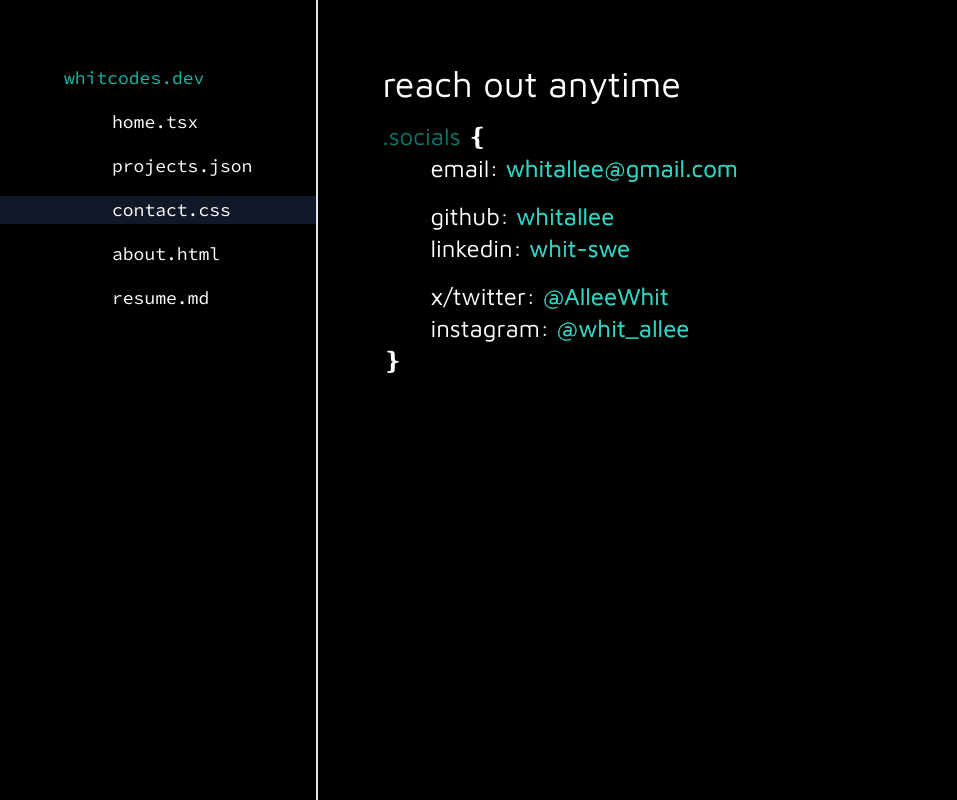
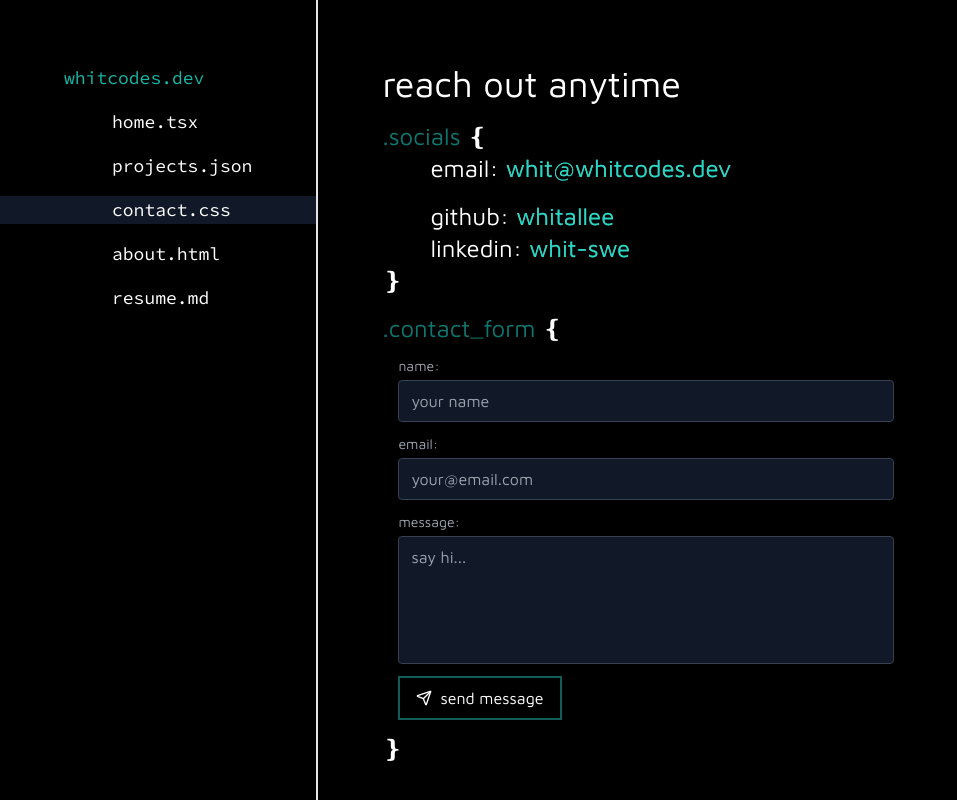
Before and after one commit to whitallee/portfolio, a Next.js app: page /contact in a window 1280 px wide. Shown: the whole page, without its empty margins (0-957 px from the left). Built offline with nearby package versions, Linux system fonts and the light colour scheme.

Commit message:
feature: contact email form via resend, also removed unnecessary contact info

```diff
--- /dev/null
+++ b/app/api/contact/route.ts
@@ -0,0 +1,25 @@
+import { Resend } from 'resend';
+import { NextRequest, NextResponse } from 'next/server';
+
+const resend = new Resend(process.env.RESEND_API_KEY);
+
+export async function POST(req: NextRequest) {
+    const { name, email, message } = await req.json();
+
+    if (!name || !email || !message) {
+        return NextResponse.json({ error: 'Missing fields' }, { status: 400 });
+    }
+
+    try {
+        await resend.emails.send({
+            from: 'noreply@whitcodes.dev',
+            to: 'whit@whitcodes.dev',
+            replyTo: email,
+            subject: `[whitcodes.dev] Message from ${name}`,
+            text: `Name: ${name}\nEmail: ${email}\n\nMessage:\n${message}`,
+        });
+        return NextResponse.json({ success: true });
+    } catch {
+        return NextResponse.json({ error: 'Failed to send email' }, { status: 500 });
+    }
+}
--- a/app/contact/page.tsx
+++ b/app/contact/page.tsx
@@ -1,18 +1,99 @@
+"use client"
+
 import Link from "next/link";
+import { useState } from "react";
+import { Send } from "lucide-react";
 
 export default function Contact() {
+    const [name, setName] = useState('')
+    const [email, setEmail] = useState('')
+    const [message, setMessage] = useState('')
+    const [status, setStatus] = useState<'idle' | 'sending' | 'sent' | 'error'>('idle')
+
+    async function handleSubmit(e: React.FormEvent) {
+        e.preventDefault()
+        setStatus('sending')
+        try {
+            const res = await fetch('/api/contact', {
+                method: 'POST',
+                headers: { 'Content-Type': 'application/json' },
+                body: JSON.stringify({ name, email, message }),
+            })
+            if (res.ok) {
+                setStatus('sent')
+                setName('')
+                setEmail('')
+                setMessage('')
+            } else {
+                setStatus('error')
+            }
+        } catch {
+            setStatus('error')
+        }
+    }
+
+    const inputClass = "bg-gray-900 border border-gray-700 focus:border-teal-700 focus:outline-none rounded px-3 py-2 text-white text-base w-full transition-colors"
+
     return (
-    <main className="h-screen max-h-screen flex flex-col items-start justify-start w-full gap-4 pt-16">
+        <main className="h-screen max-h-screen flex flex-col items-start justify-start w-full gap-4 pt-16 pr-4 overflow-y-auto pb-16">
             <h2 className="text-2xl sm:text-4xl">reach out anytime</h2>
             <div className="text-xl sm:text-2xl flex flex-col">
                 <span className="text-teal-700">.socials <span className="text-white">&#10100;</span></span>
-            <span className="indent-12 pb-4">email: <Link href="mailto:whitallee@gmail.com" className="text-teal-400 text-glow">whitallee@gmail.com</Link></span>
+                <span className="indent-12 pb-4">email: <Link href="mailto:whit@whitcodes.dev" className="text-teal-400 text-glow">whit@whitcodes.dev</Link></span>
                 <span className="indent-12">github: <Link href="https://github.com/whitallee" className="text-teal-400 text-glow">whitallee</Link></span>
-            <span className="indent-12 pb-4">linkedin: <Link href="https://www.linkedin.com/in/swe/" className="text-teal-400 text-glow">whit-swe</Link></span>
-            <span className="indent-12">x/twitter: <Link href="https://x.com/AlleeWhit" className="text-teal-400 text-glow">@AlleeWhit</Link></span>
-            <span className="indent-12">instagram: <Link href="https://www.instagram.com/whit_allee/" className="text-teal-400 text-glow">@whit_allee</Link></span>
+                <span className="indent-12">linkedin: <Link href="https://www.linkedin.com/in/whit-swe/" className="text-teal-400 text-glow">whit-swe</Link></span>
                 <span className="text-white">&#10101;</span>
             </div>
+
+            <form onSubmit={handleSubmit} className="flex flex-col gap-3 w-full max-w-lg text-base">
+                <div className="text-teal-700 text-xl sm:text-2xl">.contact_form <span className="text-white">&#10100;</span></div>
+                <div className="flex flex-col gap-1 pl-4">
+                    <label className="text-gray-400 text-sm">name:</label>
+                    <input
+                        type="text"
+                        required
+                        value={name}
+                        onChange={e => setName(e.target.value)}
+                        className={inputClass}
+                        placeholder="your name"
+                    />
+                </div>
+                <div className="flex flex-col gap-1 pl-4">
+                    <label className="text-gray-400 text-sm">email:</label>
+                    <input
+                        type="email"
+                        required
+                        value={email}
+                        onChange={e => setEmail(e.target.value)}
+                        className={inputClass}
+                        placeholder="your@email.com"
+                    />
+                </div>
+                <div className="flex flex-col gap-1 pl-4">
+                    <label className="text-gray-400 text-sm">message:</label>
+                    <textarea
+                        required
+                        value={message}
+                        onChange={e => setMessage(e.target.value)}
+                        className={inputClass + " resize-none h-32"}
+                        placeholder="say hi..."
+                    />
+                </div>
+                <div className="pl-4">
+                    <button
+                        type="submit"
+                        disabled={status === 'sending' || status === 'sent'}
+                        className="flex items-center gap-2 border-2 border-teal-800 px-4 py-2 hover-glow disabled:opacity-50 disabled:cursor-not-allowed transition-all"
+                    >
+                        <Send size={16} />
+                        {status === 'sending' ? 'sending...' : status === 'sent' ? 'sent!' : 'send message'}
+                    </button>
+                    {status === 'error' && (
+                        <p className="text-red-400 text-sm mt-2">Something went wrong — try emailing me directly.</p>
+                    )}
+                </div>
+                <div className="text-white text-xl sm:text-2xl">&#10101;</div>
+            </form>
         </main>
     );
 }
--- a/package.json
+++ b/package.json
@@ -21,6 +21,7 @@
     "next": "14.2.5",
     "react": "^18",
     "react-dom": "^18",
+    "resend": "^6.12.2",
     "tailwind-merge": "^2.5.2",
     "tailwindcss-animate": "^1.0.7"
   },
```
Also changed, not shown: 1 other file (tests, documents, lock files or other folders). Lines whose indentation alone changed are shown as unchanged.
